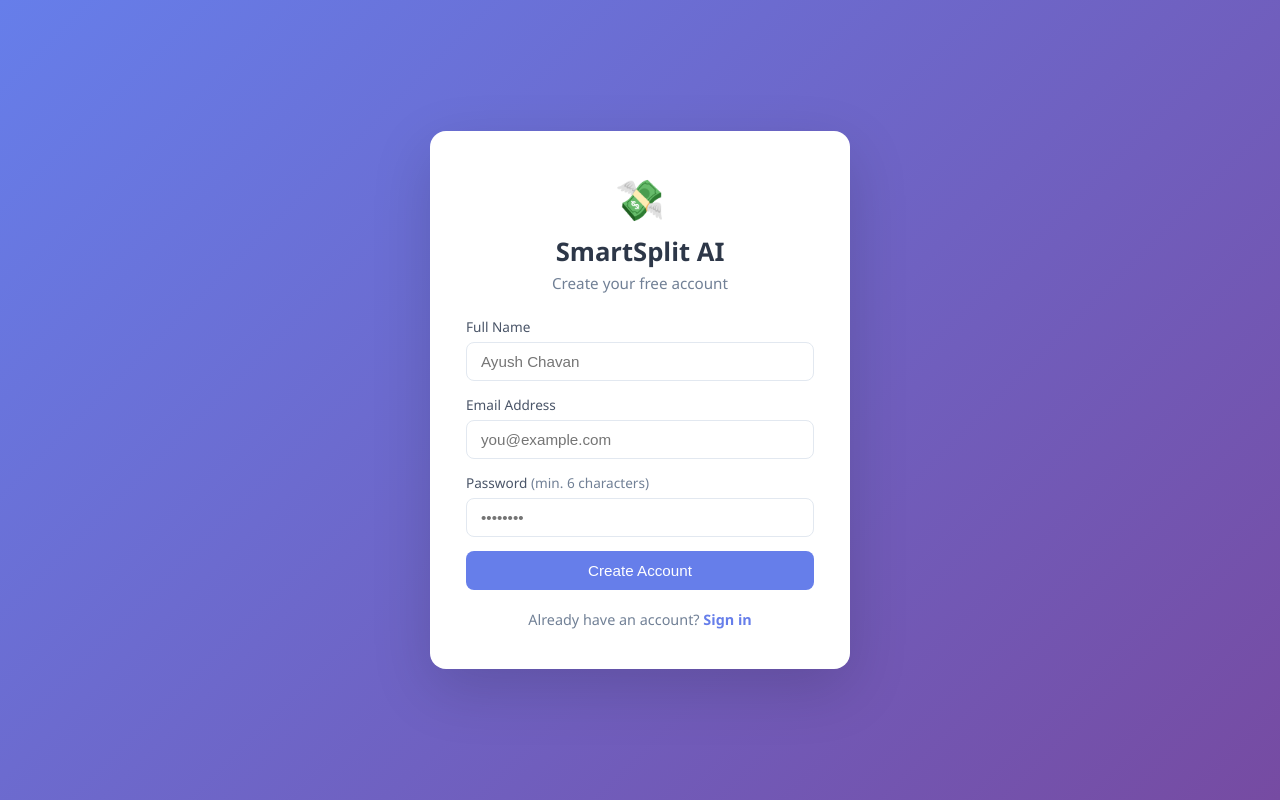
After one commit to ayush2854/smartsplit-ai, a Flask app: page /signup in a window 1280 px wide. The commit adds this page. Run offline with Flask 3, Linux system fonts and the light colour scheme.

Commit message:
Phase 1: Add user authentication — signup, login, logout, session management

```diff
--- a/app.py
+++ b/app.py
@@ -1,30 +1,149 @@
-from flask import Flask, render_template, request, redirect, url_for, jsonify
+from flask import Flask, render_template, request, redirect, url_for, session, flash
+from flask_login import LoginManager, UserMixin, login_user, logout_user, login_required, current_user
+from werkzeug.security import generate_password_hash, check_password_hash
 from database import init_db, get_connection
 from ai_helper import categorize_expense, get_spending_insights, calculate_settlements
+import os
 
 app = Flask(__name__)
+app.secret_key = os.environ.get('SECRET_KEY', 'smartsplit-secret-key-2025')
+
+# Flask-Login setup
+login_manager = LoginManager()
+login_manager.init_app(app)
+login_manager.login_view = 'login'
+login_manager.login_message = 'Please log in to access your groups.'
+
+# User class for Flask-Login
+class User(UserMixin):
+    def __init__(self, id, name, email):
+        self.id = id
+        self.name = name
+        self.email = email
+
+@login_manager.user_loader
+def load_user(user_id):
+    conn = get_connection()
+    user = conn.execute(
+        'SELECT * FROM users WHERE id = ?', (user_id,)
+    ).fetchone()
+    conn.close()
+    if user:
+        return User(user['id'], user['name'], user['email'])
+    return None
+
+# ── AUTH ROUTES ──
+
+@app.route('/signup', methods=['GET', 'POST'])
+def signup():
+    if current_user.is_authenticated:
+        return redirect(url_for('index'))
+    if request.method == 'POST':
+        name = request.form['name'].strip()
+        email = request.form['email'].strip().lower()
+        password = request.form['password']
+
+        if len(password) < 6:
+            flash('Password must be at least 6 characters.', 'error')
+            return render_template('signup.html')
+
+        conn = get_connection()
+        existing = conn.execute(
+            'SELECT id FROM users WHERE email = ?', (email,)
+        ).fetchone()
+
+        if existing:
+            flash('An account with this email already exists.', 'error')
+            conn.close()
+            return render_template('signup.html')
+
+        hashed = generate_password_hash(password)
+        conn.execute(
+            'INSERT INTO users (name, email, password) VALUES (?, ?, ?)',
+            (name, email, hashed)
+        )
+        conn.commit()
+
+        user = conn.execute(
+            'SELECT * FROM users WHERE email = ?', (email,)
+        ).fetchone()
+        conn.close()
+
+        login_user(User(user['id'], user['name'], user['email']))
+        flash(f'Welcome, {name}! Your account has been created.', 'success')
+        return redirect(url_for('index'))
+
+    return render_template('signup.html')
+
+@app.route('/login', methods=['GET', 'POST'])
+def login():
+    if current_user.is_authenticated:
+        return redirect(url_for('index'))
+    if request.method == 'POST':
+        email = request.form['email'].strip().lower()
+        password = request.form['password']
+
+        conn = get_connection()
+        user = conn.execute(
+            'SELECT * FROM users WHERE email = ?', (email,)
+        ).fetchone()
+        conn.close()
+
+        if not user or not check_password_hash(user['password'], password):
+            flash('Invalid email or password.', 'error')
+            return render_template('login.html')
+
+        login_user(User(user['id'], user['name'], user['email']))
+        return redirect(url_for('index'))
+
+    return render_template('login.html')
+
+@app.route('/logout')
+@login_required
+def logout():
+    logout_user()
+    return redirect(url_for('login'))
+
+# ── MAIN ROUTES ──
 
 @app.route('/')
+@login_required
 def index():
     conn = get_connection()
-    groups = conn.execute('SELECT * FROM groups ORDER BY created_at DESC').fetchall()
+    groups = conn.execute(
+        'SELECT * FROM groups WHERE user_id = ? ORDER BY created_at DESC',
+        (current_user.id,)
+    ).fetchall()
     conn.close()
     return render_template('index.html', groups=groups)
 
 @app.route('/create-group', methods=['POST'])
+@login_required
 def create_group():
     name = request.form['name']
     members = request.form['members']
     conn = get_connection()
-    conn.execute('INSERT INTO groups (name, members) VALUES (?, ?)', (name, members))
+    conn.execute(
+        'INSERT INTO groups (user_id, name, members) VALUES (?, ?, ?)',
+        (current_user.id, name, members)
+    )
     conn.commit()
     conn.close()
     return redirect(url_for('index'))
 
 @app.route('/group/<int:group_id>')
+@login_required
 def group(group_id):
     conn = get_connection()
-    grp = conn.execute('SELECT * FROM groups WHERE id = ?', (group_id,)).fetchone()
+    grp = conn.execute(
+        'SELECT * FROM groups WHERE id = ? AND user_id = ?',
+        (group_id, current_user.id)
+    ).fetchone()
+
+    if not grp:
+        flash('Group not found.', 'error')
+        return redirect(url_for('index'))
+
     expenses = conn.execute(
         'SELECT * FROM expenses WHERE group_id = ? ORDER BY created_at DESC',
         (group_id,)
@@ -32,8 +151,7 @@ def group(group_id):
     conn.close()
 
     expenses_list = [dict(e) for e in expenses]
-    members = grp['members']
-    settlements = calculate_settlements(expenses_list, members)
+    settlements = calculate_settlements(expenses_list, grp['members'])
 
     category_totals = {}
     for e in expenses_list:
@@ -48,15 +166,21 @@ def group(group_id):
     )
 
 @app.route('/add-expense/<int:group_id>', methods=['POST'])
+@login_required
 def add_expense(group_id):
+    conn = get_connection()
+    grp = conn.execute(
+        'SELECT * FROM groups WHERE id = ? AND user_id = ?',
+        (group_id, current_user.id)
+    ).fetchone()
+    if not grp:
+        return redirect(url_for('index'))
+
     description = request.form['description']
     amount = float(request.form['amount'])
     paid_by = request.form['paid_by']
-
-    # AI categorizes the expense automatically
     category = categorize_expense(description, amount)
 
-    conn = get_connection()
     conn.execute(
         'INSERT INTO expenses (group_id, description, amount, paid_by, category) VALUES (?, ?, ?, ?, ?)',
         (group_id, description, amount, paid_by, category)
@@ -66,9 +190,16 @@ def add_expense(group_id):
     return redirect(url_for('group', group_id=group_id))
 
 @app.route('/insights/<int:group_id>')
+@login_required
 def insights(group_id):
     conn = get_connection()
-    grp = conn.execute('SELECT * FROM groups WHERE id = ?', (group_id,)).fetchone()
+    grp = conn.execute(
+        'SELECT * FROM groups WHERE id = ? AND user_id = ?',
+        (group_id, current_user.id)
+    ).fetchone()
+    if not grp:
+        return redirect(url_for('index'))
+
     expenses = conn.execute(
         'SELECT * FROM expenses WHERE group_id = ?', (group_id,)
     ).fetchall()
@@ -76,12 +207,10 @@ def insights(group_id):
 
     expenses_list = [dict(e) for e in expenses]
     ai_insight = get_spending_insights(expenses_list, grp['name'])
-
     return render_template('insights.html', group=grp, insight=ai_insight)
 
 if __name__ == '__main__':
     init_db()
-    app.run(debug=False)
+    app.run(debug=True)
 
-# This runs init_db when gunicorn starts the app too
 init_db()
--- a/static/style.css
+++ b/static/style.css
@@ -224,3 +224,124 @@ body {
 }
 
 .back-btn:hover { text-decoration: underline; }
+
+/* Auth Pages */
+.auth-container {
+    min-height: 100vh;
+    display: flex;
+    align-items: center;
+    justify-content: center;
+    background: linear-gradient(135deg, #667eea 0%, #764ba2 100%);
+    padding: 20px;
+}
+
+.auth-card {
+    background: white;
+    border-radius: 16px;
+    padding: 40px 36px;
+    width: 100%;
+    max-width: 420px;
+    box-shadow: 0 20px 60px rgba(0,0,0,0.15);
+}
+
+.auth-logo {
+    font-size: 2.5rem;
+    text-align: center;
+    margin-bottom: 8px;
+}
+
+.auth-title {
+    text-align: center;
+    font-size: 1.6rem;
+    font-weight: 700;
+    color: #2d3748;
+    margin-bottom: 4px;
+}
+
+.auth-subtitle {
+    text-align: center;
+    color: #718096;
+    margin-bottom: 24px;
+    font-size: 0.95rem;
+}
+
+.auth-footer {
+    text-align: center;
+    margin-top: 20px;
+    font-size: 0.9rem;
+    color: #718096;
+}
+
+.auth-footer a {
+    color: #667eea;
+    text-decoration: none;
+    font-weight: 600;
+}
+
+.auth-footer a:hover { text-decoration: underline; }
+
+/* Navbar */
+.navbar {
+    background: white;
+    border-bottom: 1px solid #e2e8f0;
+    padding: 14px 24px;
+    display: flex;
+    align-items: center;
+    justify-content: space-between;
+    position: sticky;
+    top: 0;
+    z-index: 100;
+    box-shadow: 0 1px 4px rgba(0,0,0,0.06);
+}
+
+.nav-brand {
+    font-size: 1.1rem;
+    font-weight: 700;
+    color: #2d3748;
+}
+
+.nav-right {
+    display: flex;
+    align-items: center;
+    gap: 16px;
+}
+
+.nav-user {
+    font-size: 0.9rem;
+    color: #4a5568;
+    font-weight: 500;
+}
+
+.nav-logout {
+    font-size: 0.85rem;
+    color: #e53e3e;
+    text-decoration: none;
+    font-weight: 500;
+    padding: 6px 14px;
+    border: 1px solid #fed7d7;
+    border-radius: 6px;
+    transition: background 0.2s;
+}
+
+.nav-logout:hover { background: #fff5f5; }
+
+/* Alerts */
+.alert {
+    padding: 12px 16px;
+    border-radius: 8px;
+    margin-bottom: 16px;
+    font-size: 0.9rem;
+    font-weight: 500;
+}
+
+.alert-error { background: #fff5f5; color: #c53030; border: 1px solid #fed7d7; }
+.alert-success { background: #f0fff4; color: #276749; border: 1px solid #c6f6d5; }
+
+/* Empty state */
+.empty-state {
+    text-align: center;
+    padding: 48px 24px;
+    color: #a0aec0;
+}
+
+.empty-icon { font-size: 3rem; margin-bottom: 12px; }
--- /dev/null
+++ b/templates/signup.html
@@ -0,0 +1,44 @@
+<!DOCTYPE html>
+<html lang="en">
+<head>
+    <meta charset="UTF-8">
+    <meta name="viewport" content="width=device-width, initial-scale=1.0">
+    <title>Sign Up — SmartSplit AI</title>
+    <link rel="stylesheet" href="{{ url_for('static', filename='style.css') }}">
+</head>
+<body>
+<div class="auth-container">
+    <div class="auth-card">
+        <div class="auth-logo">💸</div>
+        <h1 class="auth-title">SmartSplit AI</h1>
+        <p class="auth-subtitle">Create your free account</p>
+
+        {% with messages = get_flashed_messages(with_categories=true) %}
+            {% for category, message in messages %}
+            <div class="alert alert-{{ category }}">{{ message }}</div>
+            {% endfor %}
+        {% endwith %}
+
+        <form method="POST">
+            <div class="form-group">
+                <label>Full Name</label>
+                <input type="text" name="name" placeholder="Ayush Chavan" required>
+            </div>
+            <div class="form-group">
+                <label>Email Address</label>
+                <input type="email" name="email" placeholder="you@example.com" required>
+            </div>
+            <div class="form-group">
+                <label>Password <span style="color:#718096;font-weight:400">(min. 6 characters)</span></label>
+                <input type="password" name="password" placeholder="••••••••" required>
+            </div>
+            <button type="submit" class="btn">Create Account</button>
+        </form>
+
+        <p class="auth-footer">
+            Already have an account? <a href="/login">Sign in</a>
+        </p>
+    </div>
+</div>
+</body>
+</html>
```
Also changed, not shown: database.py (+13 -1 lines), templates/index.html (+18 -4 lines), templates/login.html (added, +40 -0 lines), static/README.md (deleted).
